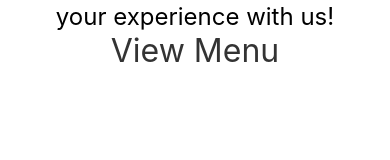
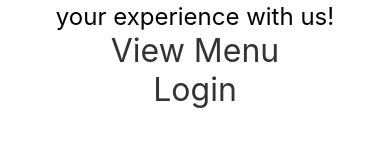
Before and after one commit to EvMad/a-react-native-sandbox, a React Native app in the folder LittleLemon/: screen /Welcome in a window 390 px wide. Shown: the part 463-623 px from the top of the page. Built offline with nearby package versions, Linux system fonts and the light colour scheme.

Commit message:
added buttons for trial navigation

```diff
--- a/LittleLemon/App.js
+++ b/LittleLemon/App.js
@@ -26,7 +26,7 @@ export default function App() {
     <>
   <NavigationContainer>
      <LittleLemonHeader />
- <Stack.Navigator initialRouteName="Welcome" screenOptions={{ headerStyle: { backgroundColor: '#FBDABB' }, headerTintColor: '#fff', headerTitleStyle: { fontWeight: 'bold', }, }}>
+ <Stack.Navigator initialRouteName="Home" screenOptions={{ headerStyle: { backgroundColor: '#FBDABB' }, headerTintColor: '#fff', headerTitleStyle: { fontWeight: 'bold', }, }}>
  {/* <View style={styles.container}> */}
 
       <Stack.Screen name="Welcome" component={WelcomeScreen} options={{ title: 'Home', headerTitle: (props) => <LogoTitle {...props} />,}} />
--- a/LittleLemon/components/MenuItems.js
+++ b/LittleLemon/components/MenuItems.js
@@ -116,9 +116,9 @@ const MenuItems = (navigation) => {
             ItemSeparatorComponent={Separator}
             ListFooterComponent={Footer}/>
             )}
-            <Pressable style={menuStyles.button} onPress={() => navigation.goBack()}>
+            {/* <Pressable style={menuStyles.button} onPress={() => navigation.goBack()}>
                 <Text style={menuStyles.buttonText}>Go Back</Text>
-            </Pressable>
+            </Pressable> */}
         </View>
     );
 
--- a/LittleLemon/pages/LoginScreen.js
+++ b/LittleLemon/pages/LoginScreen.js
@@ -3,7 +3,7 @@ import { useState } from 'react';
 import { ScrollView, Text, TextInput, StyleSheet, KeyboardAvoidingView, Platform, Pressable } from 'react-native';
 
 
-const LoginScreen = () => {
+const LoginScreen = (navigation) => {
   const [showButton, setShowButton] = useState(false);
     const [email, onChangeEmail] = React.useState('');
     const [password, onChangePassword] = React.useState('');
@@ -23,7 +23,12 @@ const LoginScreen = () => {
           </>
         )}
         {showButton && (
+          <>
           <Text style={styles.infoSection}>You are logged in!</Text>
+          <Pressable onPress={() => navigation.navigate("Welcome")}>
+        <Text style={styles.buttonText}>Proceed to Home</Text>
+        </Pressable>
+          </>
         )}
         </ScrollView>
     </KeyboardAvoidingView>
--- a/LittleLemon/pages/WelcomeScreen.js
+++ b/LittleLemon/pages/WelcomeScreen.js
@@ -17,6 +17,9 @@ const WelcomeScreen = ({navigation}) => {
         <Text style={[styles.bodyText, colorScheme === 'light' ? {color: 'black'} : {color: 'white'}]}>Little Lemon is a charming neighborhood bistro that serves simple food and classic cocktails in a lively but casual environment. We would love to hear more about your experience with us!</Text>
        <Pressable onPress={() => navigation.navigate("Menu")}>
         <Text style={styles.buttonText}>View Menu</Text>
+        </Pressable>
+        <Pressable onPress={() => navigation.navigate("Login")}>
+        <Text style={styles.buttonText}>Login</Text>
         </Pressable>
         </ScrollView>
     );
```
